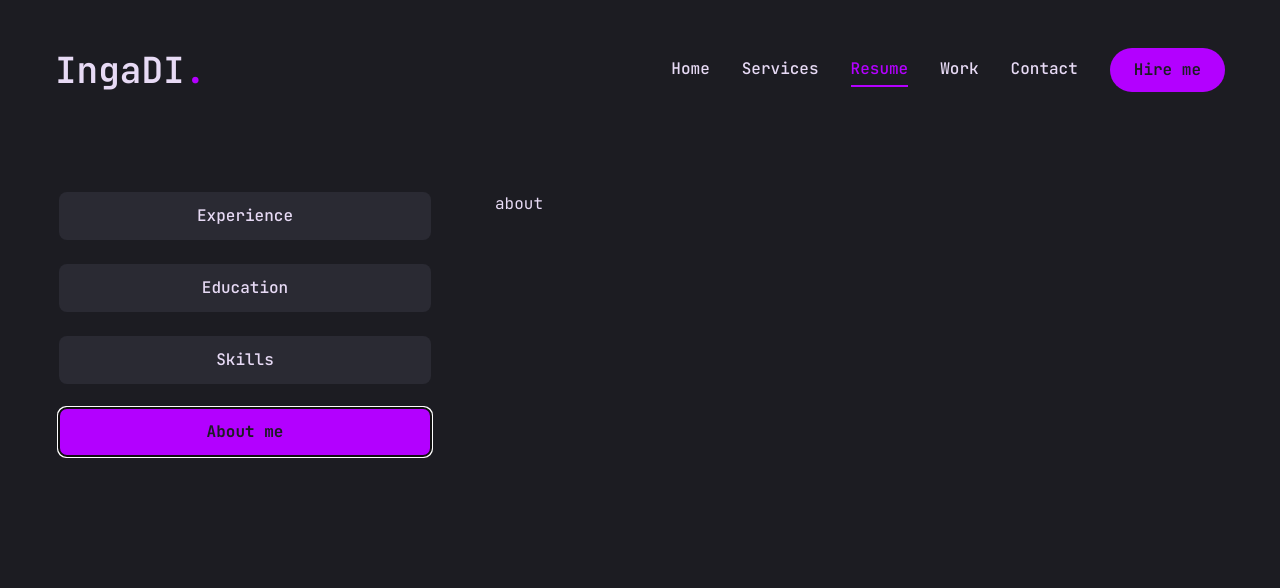
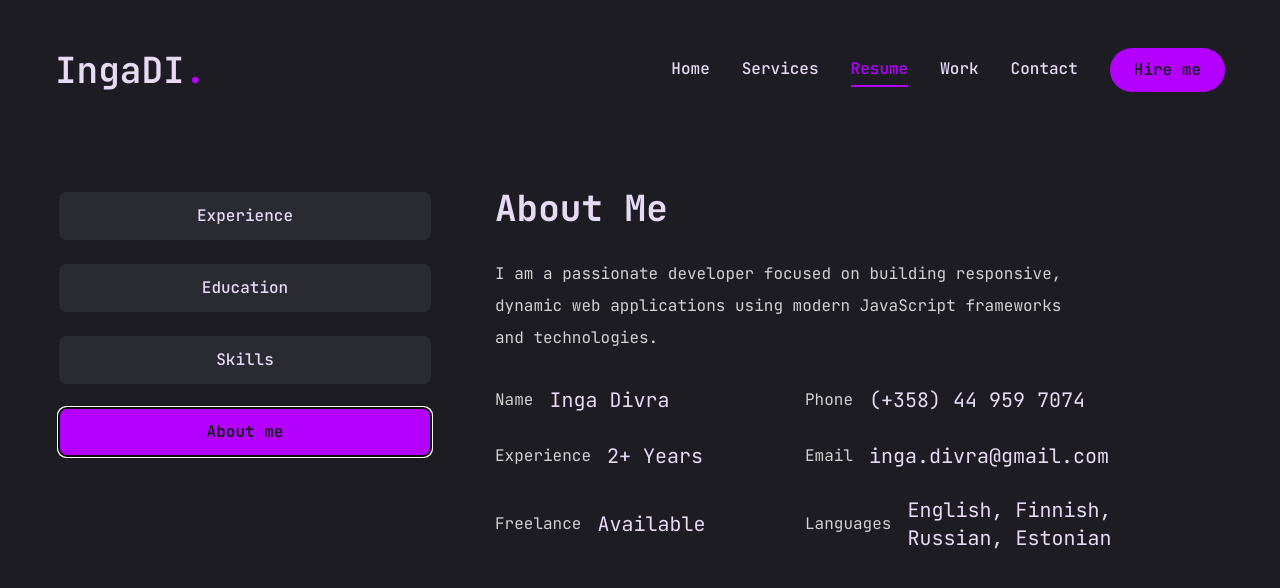
Before and after one commit to inga-divra/ingadi-portfolio, a Next.js app: page /resume in a window 1280 px wide. Both pictures are taken after a click on the tab "About me". Shown: the top 588 px of the page. Built offline with nearby package versions, Linux system fonts and the light colour scheme.

Commit message:
Added about data to the resume component in the about tab. The resume section is now complete.

```diff
--- a/app/resume/page.jsx
+++ b/app/resume/page.jsx
@@ -263,8 +263,21 @@
                             </div>
                         </TabsContent>
                         {/* about */}
-                        <TabsContent value='about' className='w-full'>
-                            about
+                        <TabsContent value='about' className='w-full text-center xl:text-left'>
+                            <div className='flex flex-col gap-[30px]'>
+                                <h3 className='text-4xl font-bold'>{about.title}</h3>
+                                <p className='max-w-[600px] text-white/80 mx-auto xl:mx-0'>{about.description}</p>
+                                <ul className='grid grid-cols-1 xl:grid-cols-2 gap-y-6 max-w-[620px] mx-auto xl:mx-0'>
+                                    {about.info.map((item, index) => {
+                                        return <li
+                                            className='flex items-center justify-center xl:justify-start gap-4'
+                                            key={index}>
+                                            <span className='text-white/80'>{item.fieldName}</span>
+                                            <span className='text-xl'>{item.fieldValue}</span>
+                                        </li>
+                                    })}
+                                </ul>
+                            </div>
                         </TabsContent>
                     </div>
                 </Tabs>
```
